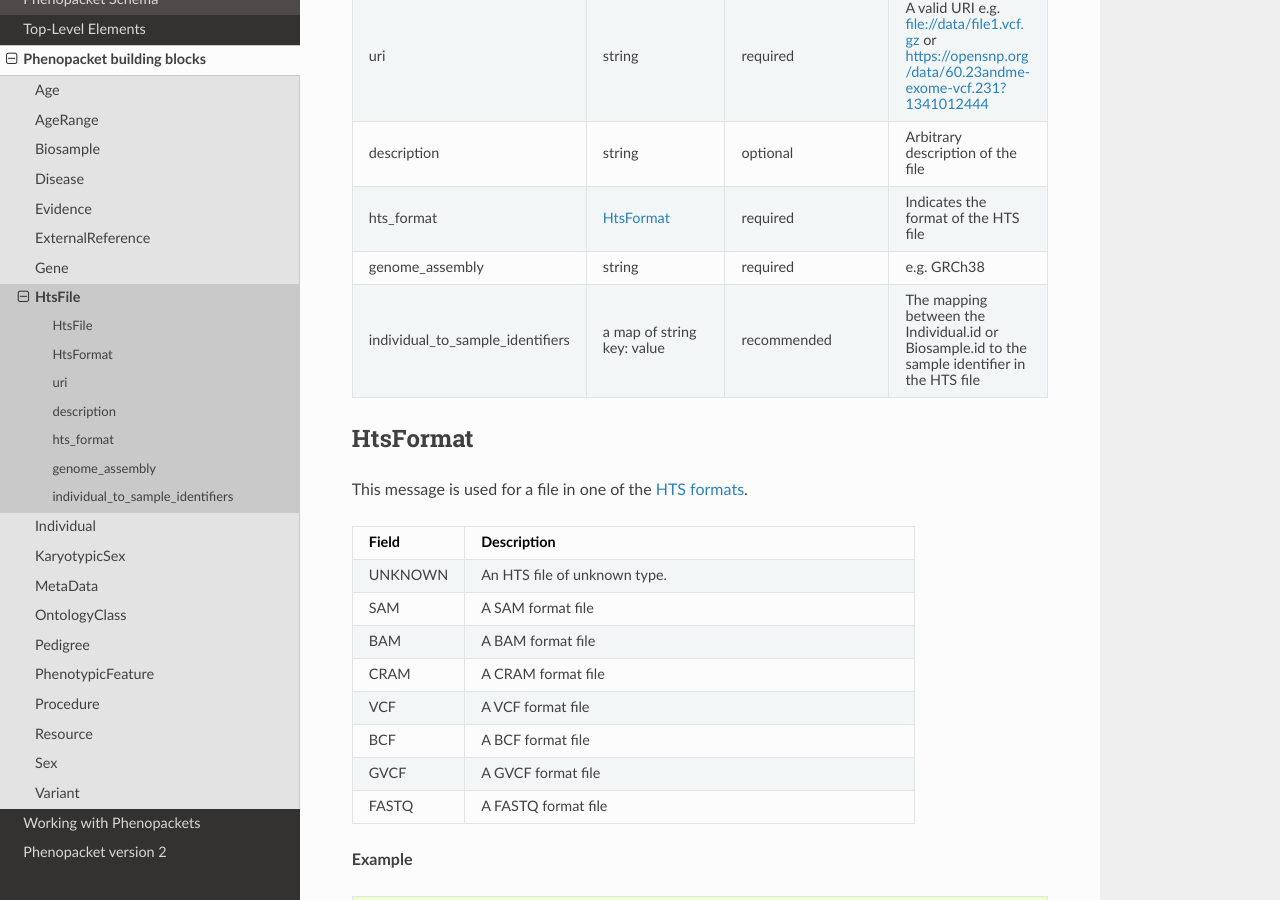
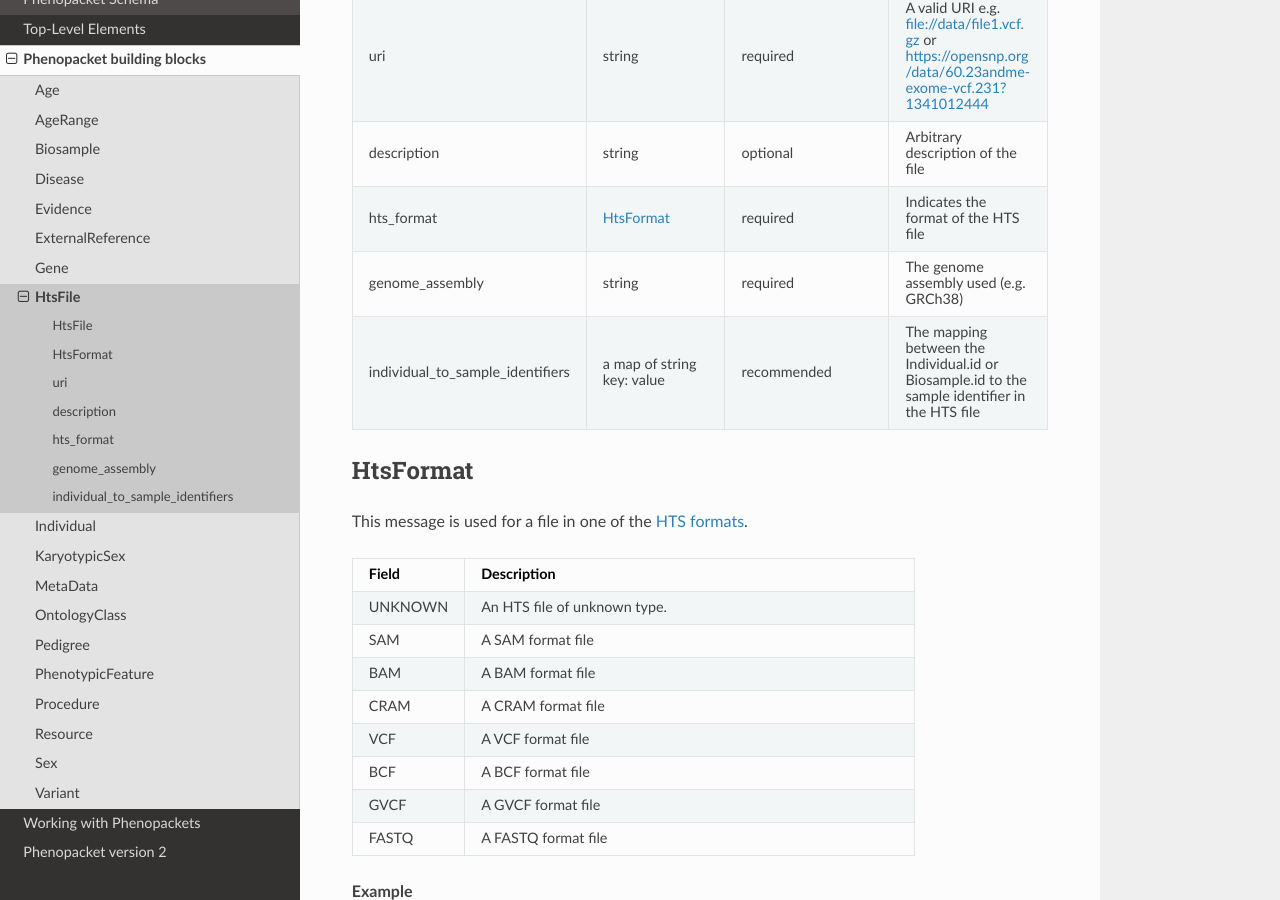
Before and after one commit to phenopackets/phenopacket-schema, a Sphinx documentation site: the page built from docs/file.rst, in a window 1280 px wide and 900 px high, scrolled down 622 px. Built offline with Sphinx 7.4.7 and the Read the Docs theme 2.0.0, drawn with Linux system fonts in a browser that asks for light colours.

Commit message:
Update file.rst
Updated description of genome_assembly

```diff
--- a/docs/file.rst
+++ b/docs/file.rst
@@ -44,7 +44,7 @@ This message is used for information about a high-throughput file.
     * - genome_assembly
       - string
       - required
-      - e.g. GRCh38
+      - The genome assembly used (e.g. GRCh38)
     * - individual_to_sample_identifiers
       - a map of string key: value
       - recommended
```
